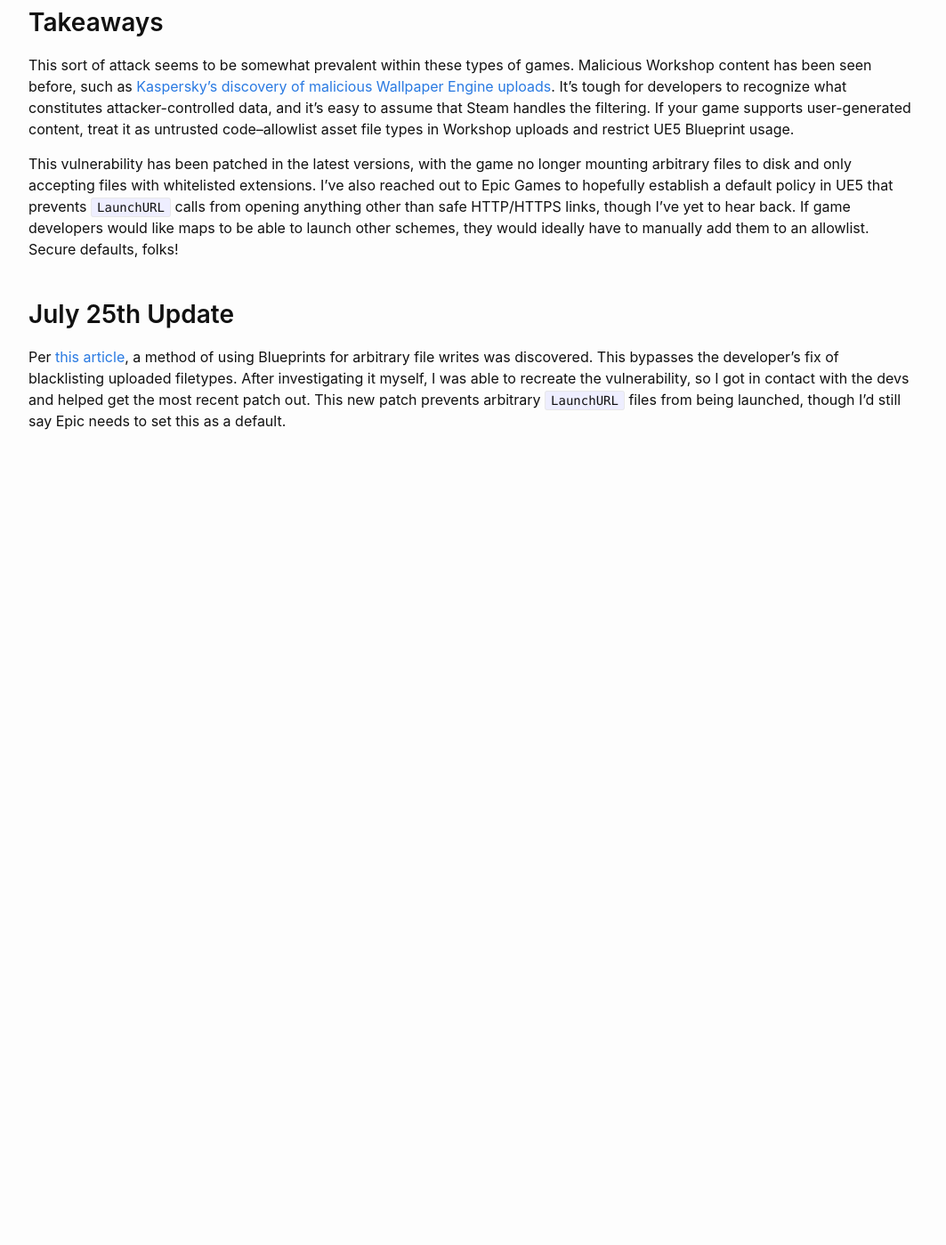
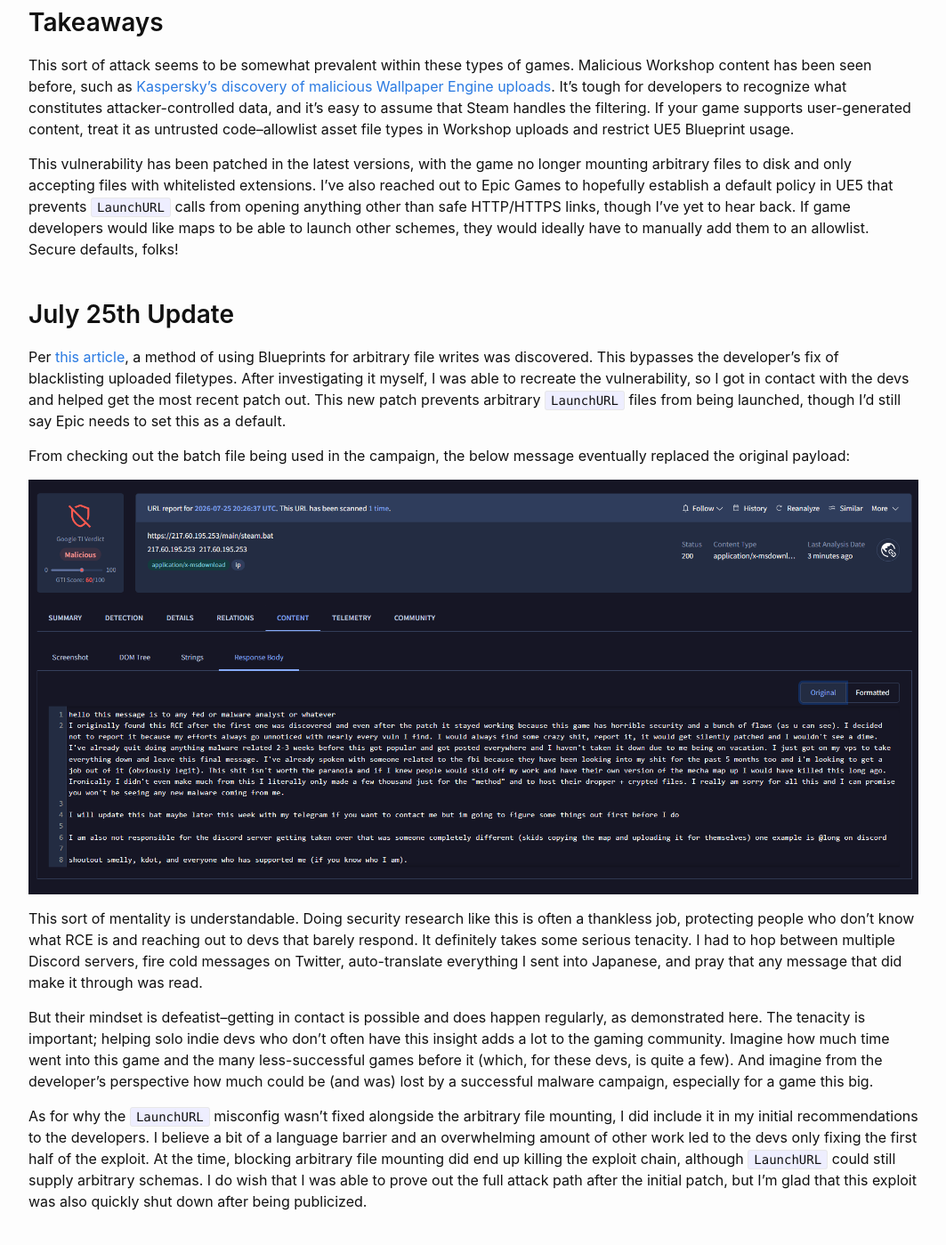
Before and after one commit to KhaelK138/KhaelK138.github.io, a Jekyll site: the page built from blogs/meccha_chameleon.md, in a window 1280 px wide and 1400 px high, scrolled down 8094 px. Shown: the whole window at 89% size, without its empty margins (108-1171 px from the left). Built offline with Jekyll 4.4.1, drawn with Linux system fonts in a browser that asks for light colours; before the commit the page ends 8657 px from its top, so only the background shows below that.

Commit message:
updated blog again

```diff
--- a/blogs/meccha_chameleon.md
+++ b/blogs/meccha_chameleon.md
@@ -113,3 +113,13 @@
 ## July 25th Update
 
 Per [this article](https://medium.com/@FeintBE/workshop-map-for-meccha-chameleon-is-a-malware-dropper-full-breakdown-d1ac29565265), a method of using Blueprints for arbitrary file writes was discovered. This bypasses the developer's fix of blacklisting uploaded filetypes. After investigating it myself, I was able to recreate the vulnerability, so I got in contact with the devs and helped get the most recent patch out. This new patch prevents arbitrary `LaunchURL` files from being launched, though I'd still say Epic needs to set this as a default.
+
+From checking out the batch file being used in the campaign, the below message eventually replaced the original payload:
+
+![A message from the malware author](./images/meccha_chameleon/message_from_malware_author.png)
+
+This sort of mentality is understandable. Doing security research like this is often a thankless job, protecting people who don't know what RCE is and reaching out to devs that barely respond. It definitely takes some serious tenacity. I had to hop between multiple Discord servers, fire cold messages on Twitter, auto-translate everything I sent into Japanese, and pray that any message that did make it through was read.
+
+But their mindset is defeatist--getting in contact is possible and does happen regularly, as demonstrated here. The tenacity is important; helping solo indie devs who don't often have this insight adds a lot to the gaming community. Imagine how much time went into this game and the many less-successful games before it (which, for these devs, is quite a few). And imagine from the developer's perspective how much could be (and was) lost by a successful malware campaign, especially for a game this big.
+
+As for why the `LaunchURL` misconfig wasn't fixed alongside the arbitrary file mounting, I did include it in my initial recommendations to the developers. I believe a bit of a language barrier and an overwhelming amount of other work led to the devs only fixing the first half of the exploit. At the time, blocking arbitrary file mounting did end up killing the exploit chain, although `LaunchURL` could still supply arbitrary schemas. I do wish that I was able to prove out the full attack path after the initial patch, but I'm glad that this exploit was also quickly shut down after being publicized.
```
Also changed, not shown: blogs/images/meccha_chameleon/message_from_malware_author.png (added).
